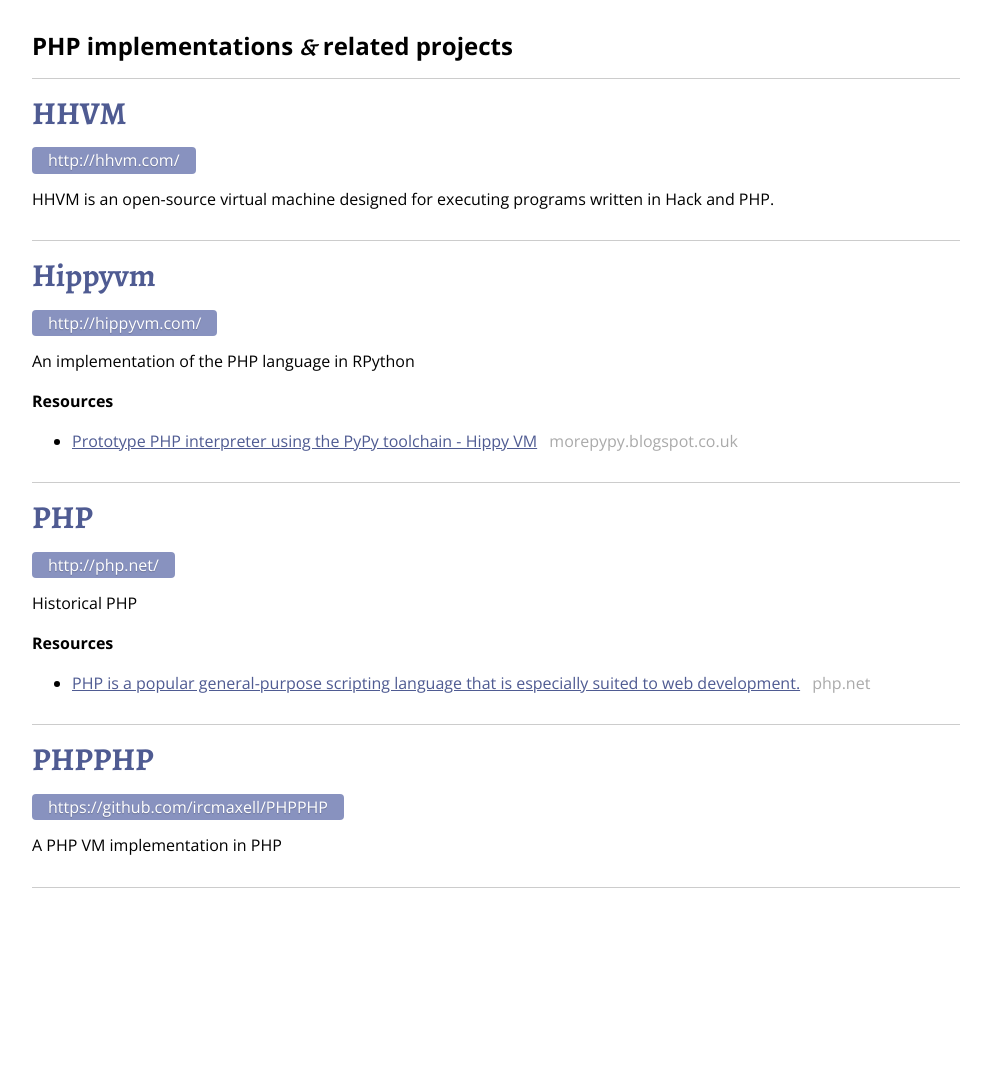
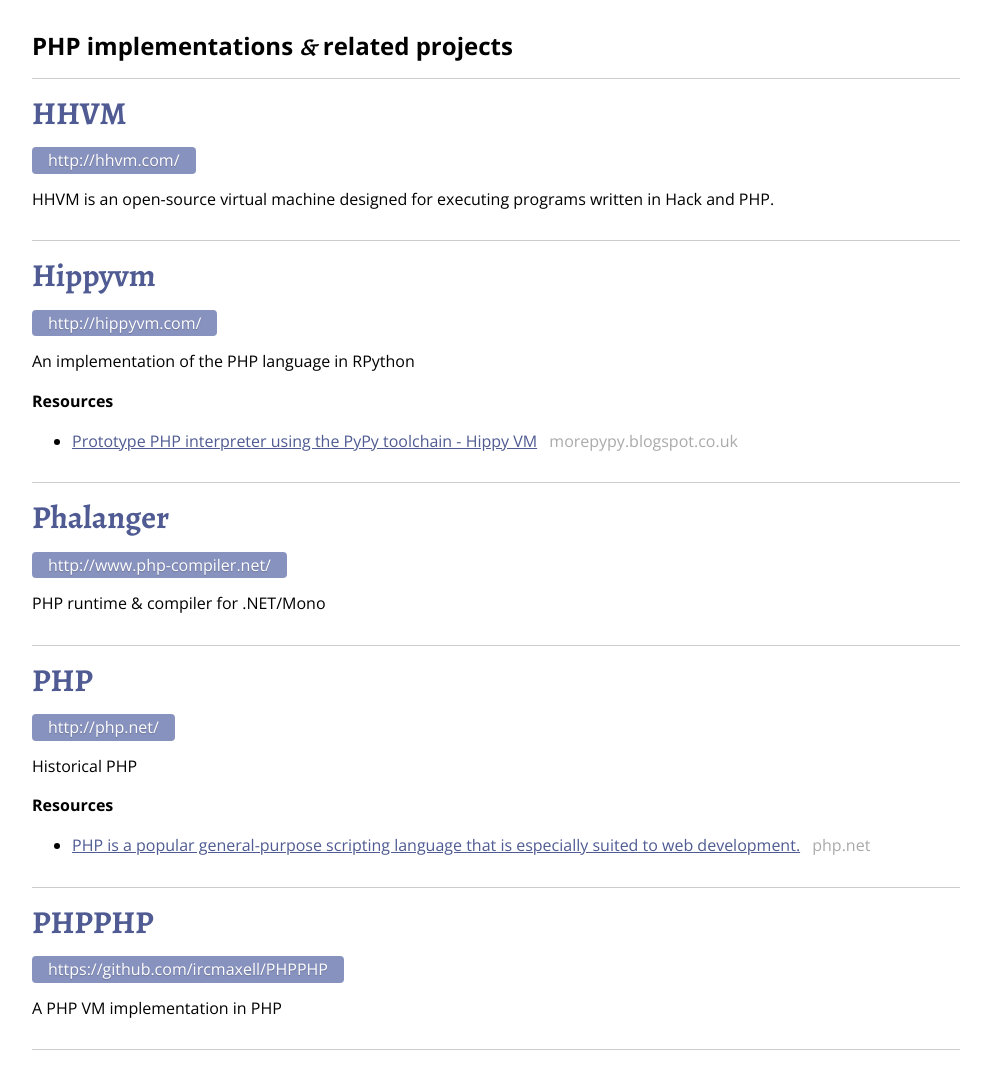
Before and after one commit to salathe/phps.io, a Jekyll site: the page built from index.html, in a window 1280 px wide. Shown: the whole page, without its empty margins (144-1135 px from the left). Built offline with Jekyll 4.4.1, drawn with Linux system fonts in a browser that asks for light colours; nearby versions of some CDN libraries; before the commit the page ends 904 px from its top, so only the background shows below that.

Commit message:
added phalanger

```diff
--- a/_data/projects.yml
+++ b/_data/projects.yml
@@ -11,6 +11,11 @@
       - text: "Prototype PHP interpreter using the PyPy toolchain - Hippy VM"
         url: http://morepypy.blogspot.co.uk/2012/07/hello-everyone.html
 
+phalanger:
+    name: Phalanger
+    url: http://www.php-compiler.net/
+    summary: "PHP runtime & compiler for .NET/Mono"
+
 php:
     name: PHP
     url: http://php.net/
```
